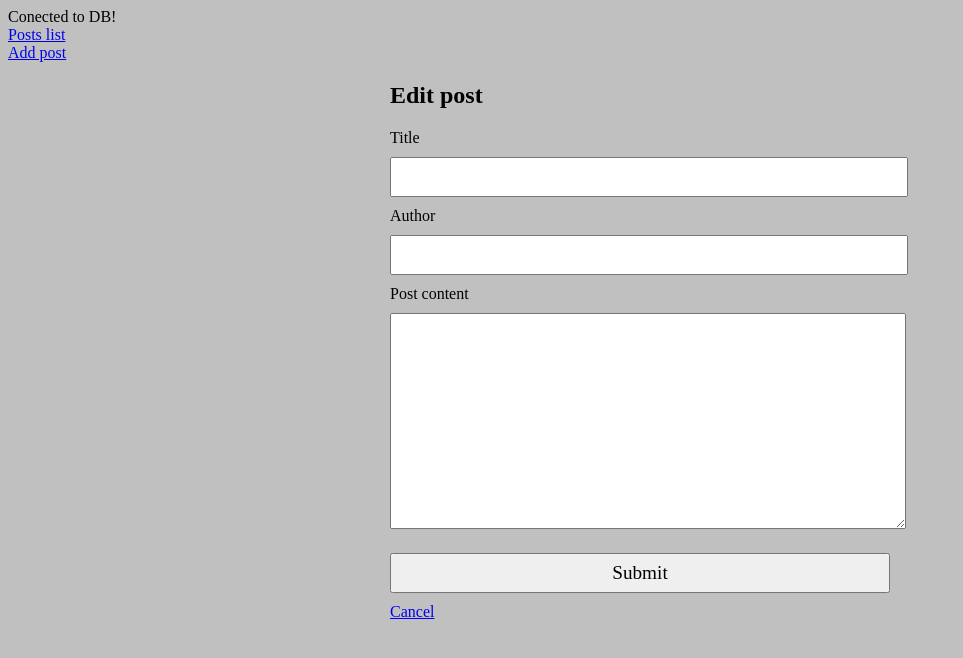
After one commit to adamgie402/phpblog, a PHP site: page /php_blog/editpost.php?id=1 in a window 1280 px wide. The commit adds this page. Shown: the top 658 px of the page, without its empty margins (0-963 px from the left). Run offline with PHP 8.4, Linux system fonts and the light colour scheme; data that the repository does not hold is empty.

Commit message:
post edition functionality added

```diff
--- /dev/null
+++ b/editpost.php
@@ -0,0 +1,49 @@
+<?php require('header.php'); ?>
+
+
+
+
+
+<?php
+    $post_id = htmlspecialchars($_GET['id']);
+
+    if (isset($_POST['submit'])) {
+        $author = mysqli_real_escape_string($connection, $_POST['author']);
+        $title = mysqli_real_escape_string($connection, $_POST['title']);
+        $body = mysqli_real_escape_string($connection, $_POST['body']);
+
+        $query = "UPDATE posts SET title = '$title', author = '$author', body = '$body' WHERE id = $post_id";
+
+        if (mysqli_query($connection, $query)) { // if query is done go to specific file
+            header('Location: ' . ROOT_URL . 'post.php?id=' . $post_id);
+        } else {
+            echo 'ERROR: ' . mysqli_error($connection);
+        }
+    }
+?>
+
+<?php
+
+    $query = 'SELECT * FROM posts WHERE id = ' . $post_id; // treść zapytania sql
+    $qresult = mysqli_query($connection, $query); // zapytanie do DB
+    $post = mysqli_fetch_assoc($qresult); // konwersja pojedyńczej odpowiedzi do tablicy asocjacyjnej
+
+    mysqli_free_result($qresult); // zwalnianie pamięci zajętej przez odpowiedź z DB
+    mysqli_close($connection); // zamykanie połączenia z DB
+?>
+
+<article>
+    <h1>Edit post</h1>
+    <form method="POST" action="<?php $_SERVER['PHP_SELF']; ?>">
+        <label>Title</label><br>
+        <input type="text" name="title" value="<?php echo $post['title']; ?>"><br>
+        <label>Author</label><br>
+        <input type="text" name="author" value="<?php echo $post['author']; ?>"><br>
+        <label>Post content</label><br>
+        <textarea name="body"><?php echo $post['body']; ?></textarea><br>
+        <input type="submit" name="submit">
+    </form>
+    <a href="<?php echo ROOT_URL;?>showpost.php?id=<?php echo $post_id ?>">Cancel</a>
+</article>
+
+<?php include('footer.php'); ?>
--- a/header.php
+++ b/header.php
@@ -8,7 +8,8 @@
     <style>
         body { background-color: silver;}
         article { max-width: 500px; margin: 0 auto;}
-        textarea, input { margin: 10px 0; padding: 7px; width: 100%; }
+        textarea, input { margin: 10px 0; padding: 7px; width: 100%; font-family: serif; font-size: 1.2em; }
+        textarea { min-height: 200px;}
     </style>
 </head>
 
--- a/post.php
+++ b/showpost.php
@@ -15,7 +15,9 @@
     <h1>Title: <?php echo $post['title']; ?></h1>
     <h5>Date: <?php echo $post['created_at'] . ", Author: " . $post['author']; ?></h5>
     <p><?php echo $post['body'] ; ?></p>
+    <hr>
     <a href="<?php echo ROOT_URL;?>">back to posts</a>
+    <a href="<?php echo ROOT_URL;?>editpost.php?id=<?php echo $post_id ?>">edit post</a>
 </article>
 
 <?php include('footer.php'); ?>
--- /dev/null
+++ b/test.php
@@ -0,0 +1 @@
+<?php echo "test"; ?>
```
Also changed, not shown: index.php (+6 -6 lines).
